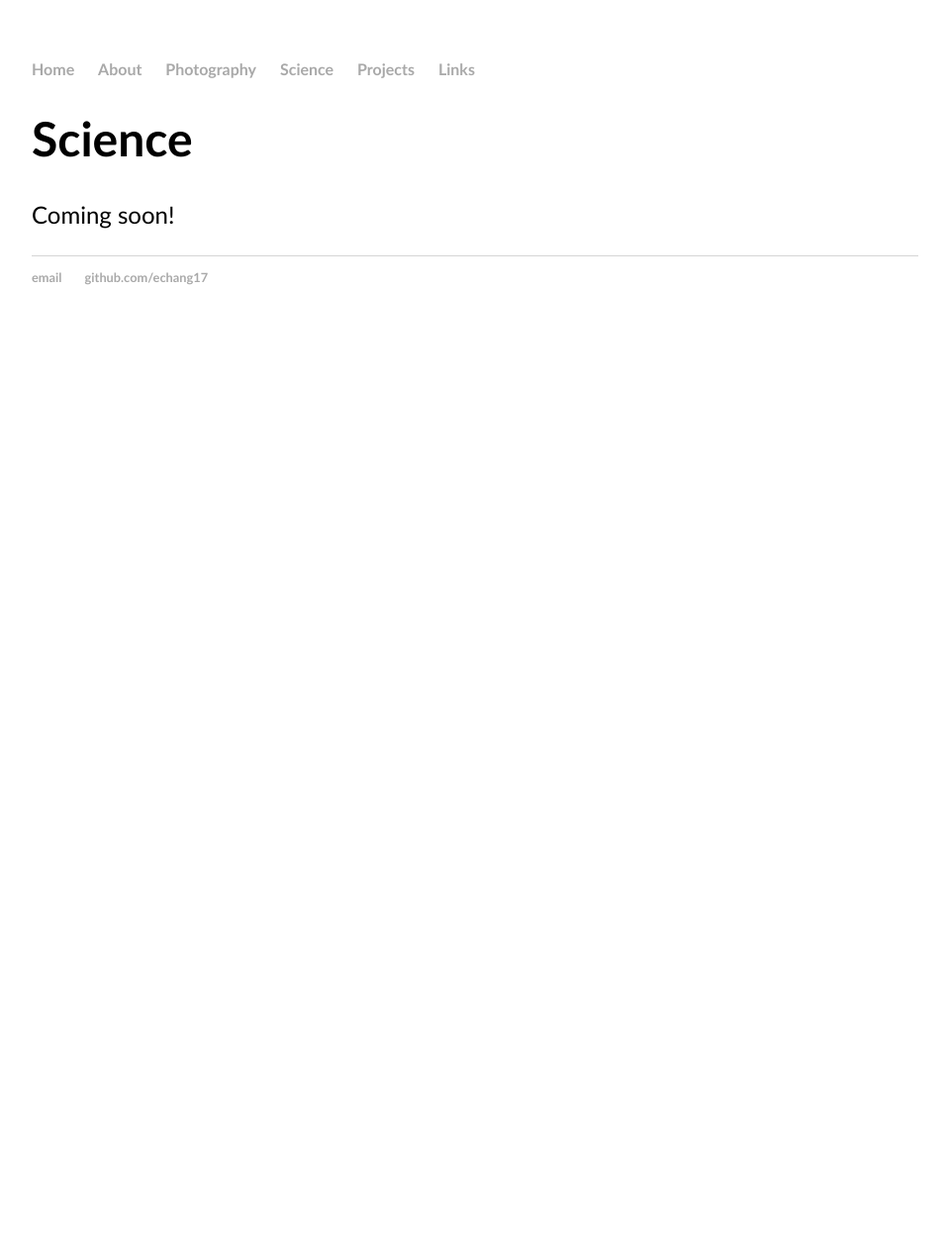
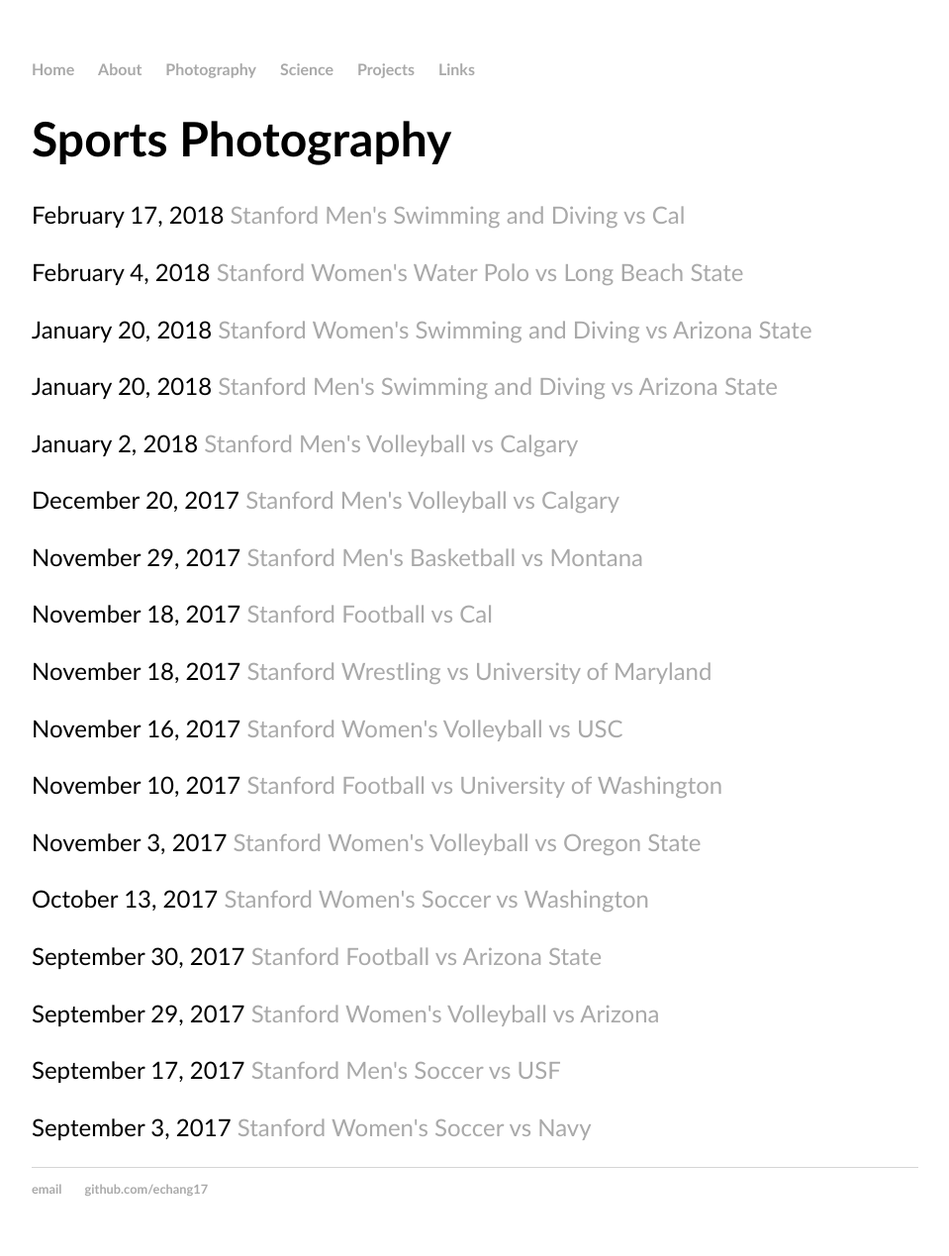
Before and after one commit to echang17/echang17.github.io, a Jekyll site: the page built from sportsphoto/index.html, in a window 1280 px wide. Shown: the whole page at 99% size, without its empty margins (160-1119 px from the left). Built offline with Jekyll 4.4.1, drawn with Linux system fonts in a browser that asks for light colours; before the commit the page ends 900 px from its top, so only the background shows below that.

Commit message:
Update index.html

```diff
--- a/sportsphoto/index.html
+++ b/sportsphoto/index.html
@@ -1,8 +1,23 @@
 ---
 layout: default
-title: Science
+title: Sports Photography
 ---
 <div class="blurb">
-  <h1>Science</h1>
-  <p>Coming soon!</p>
+  <h1>Sports Photography</h1>
+    <p>February 17, 2018 <a href="https://isiphotos.photoshelter.com/search?I_DSC=ec&G_ID=G0000Rcjb97AhMjg&C_ID=C0000cqub966jjq8&I_DSC_AND=t&_ACT=usrSearch">Stanford Men's Swimming and Diving vs Cal</a></p>
+    <p>February 4, 2018 <a href="https://isiphotos.photoshelter.com/search?I_DSC=ec&G_ID=G00004NFmAIjVVbA&C_ID=C0000dj2rYDcU_n0&I_DSC_AND=t&_ACT=usrSearch">Stanford Women's Water Polo vs Long Beach State</a></p>     <p>January 20, 2018 <a href="https://isiphotos.photoshelter.com/search?I_DSC=ec&G_ID=G0000kvPb0ZeYNns&C_ID=C000049IbjgTa78I&I_DSC_AND=t&_ACT=usrSearch">Stanford Women's Swimming and Diving vs Arizona State</a></p>
+    <p>January 20, 2018 <a href="https://isiphotos.photoshelter.com/search?I_DSC=ec&G_ID=G0000JNEloYQPD5Q&C_ID=C0000cqub966jjq8&I_DSC_AND=t&_ACT=usrSearch">Stanford Men's Swimming and Diving vs Arizona State</a></p>
+    <p>January 2, 2018 <a href="https://isiphotos.photoshelter.com/search?I_DSC=ec&G_ID=G0000XU64axt5LHc&C_ID=C0000NUiYm0TlT_s&I_DSC_AND=t&_ACT=usrSearch">Stanford Men's Volleyball vs Calgary</a></p>
+    <p>December 20, 2017 <a href="https://isiphotos.photoshelter.com/search?I_DSC=ec&G_ID=G0000vFgLHjXyCIs&C_ID=C0000NUiYm0TlT_s&I_DSC_AND=t&_ACT=usrSearch">Stanford Men's Volleyball vs Calgary</a></p>
+    <p>November 29, 2017 <a href="https://isiphotos.photoshelter.com/search?I_DSC=ec&G_ID=G0000VZsZ697_7tA&C_ID=C0000OVy7Z8xDmro&I_DSC_AND=t&_ACT=usrSearch">Stanford Men's Basketball vs Montana</a></p>
+    <p>November 18, 2017 <a href="https://isiphotos.photoshelter.com/search?I_DSC=ec&G_ID=G0000F.cooRsMTa4&C_ID=C0000tYo5xXJd4gQ&I_DSC_AND=t&_ACT=usrSearch">Stanford Football vs Cal</a></p>
+    <p>November 18, 2017 <a href="https://isiphotos.photoshelter.com/search?I_DSC=ec&G_ID=G0000VodsDrzINSA&C_ID=C0000xmRt5__jWbA&I_DSC_AND=t&_ACT=usrSearch">Stanford Wrestling vs University of Maryland</a></p>
+    <p>November 16, 2017 <a href="https://isiphotos.photoshelter.com/search?I_DSC=ec&G_ID=G0000LR6c8RknIGM&C_ID=C0000Zmu4QxN0RzM&I_DSC_AND=t&_ACT=usrSearch">Stanford Women's Volleyball vs USC</a></p>
+    <p>November 10, 2017 <a href="https://isiphotos.photoshelter.com/search?I_DSC=ec&G_ID=G000000xQEnJ7HUY&C_ID=C0000tYo5xXJd4gQ&I_DSC_AND=t&_ACT=usrSearch">Stanford Football vs University of Washington</a></p>
+    <p>November 3, 2017 <a href="https://isiphotos.photoshelter.com/search?I_DSC=ec&G_ID=G0000MleDCeMIHiY&C_ID=C0000Zmu4QxN0RzM&I_DSC_AND=t&_ACT=usrSearch">Stanford Women's Volleyball vs Oregon State</a></p>
+    <p>October 13, 2017 <a href="https://isiphotos.photoshelter.com/search?I_DSC=ec&G_ID=G0000rp_917azIrE&C_ID=C00005CF5olUwPOg&I_DSC_AND=t&_ACT=usrSearch">Stanford Women's Soccer vs Washington</a></p>
+    <p>September 30, 2017 <a href="https://isiphotos.photoshelter.com/search?I_DSC=ec&G_ID=G0000WNZN4Zjq8Rc&C_ID=C0000tYo5xXJd4gQ&I_DSC_AND=t&_ACT=usrSearch">Stanford Football vs Arizona State</a></p>
+    <p>September 29, 2017 <a href="https://isiphotos.photoshelter.com/search?I_DSC=ec&G_ID=G0000k8I.hz27.WA&C_ID=C0000Zmu4QxN0RzM&I_DSC_AND=t&_ACT=usrSearch">Stanford Women's Volleyball vs Arizona</a></p>
+    <p>September 17, 2017 <a href="https://isiphotos.photoshelter.com/search?I_DSC=ec&G_ID=G00006hECNujSX80&C_ID=C0000CorDvTp9K7E&I_DSC_AND=t&_ACT=usrSearch">Stanford Men's Soccer vs USF</a></p>
+    <p>September 3, 2017 <a href="https://isiphotos.photoshelter.com/search?I_DSC=ec&G_ID=G0000jlLkiYQ0OLM&C_ID=C00005CF5olUwPOg&I_DSC_AND=t&_ACT=usrSearch">Stanford Women's Soccer vs Navy</a></p>
 </div>
```
